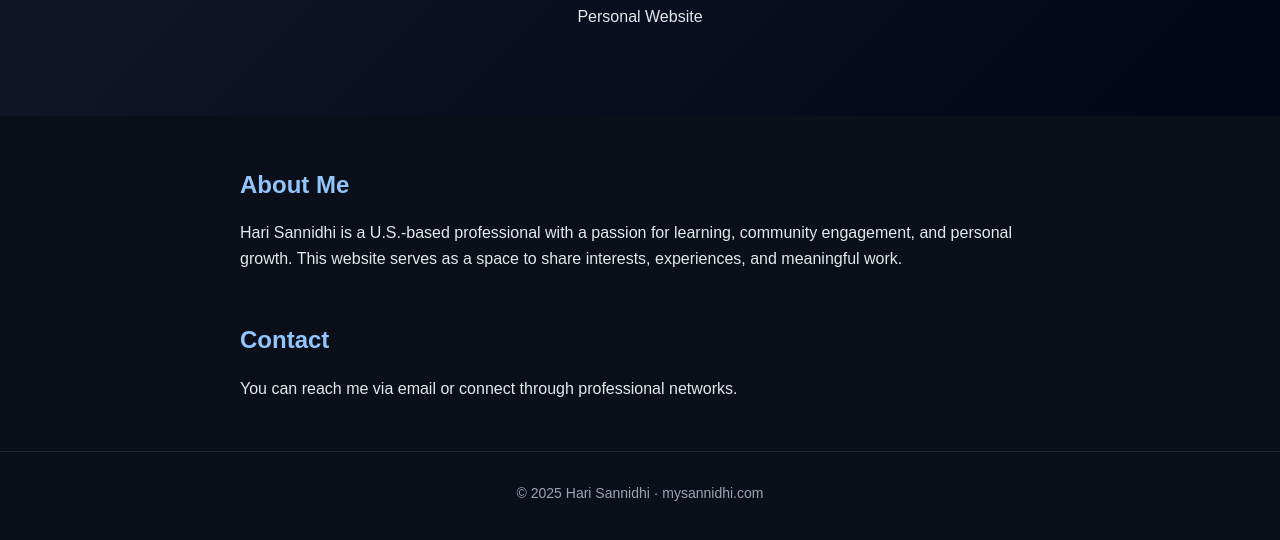
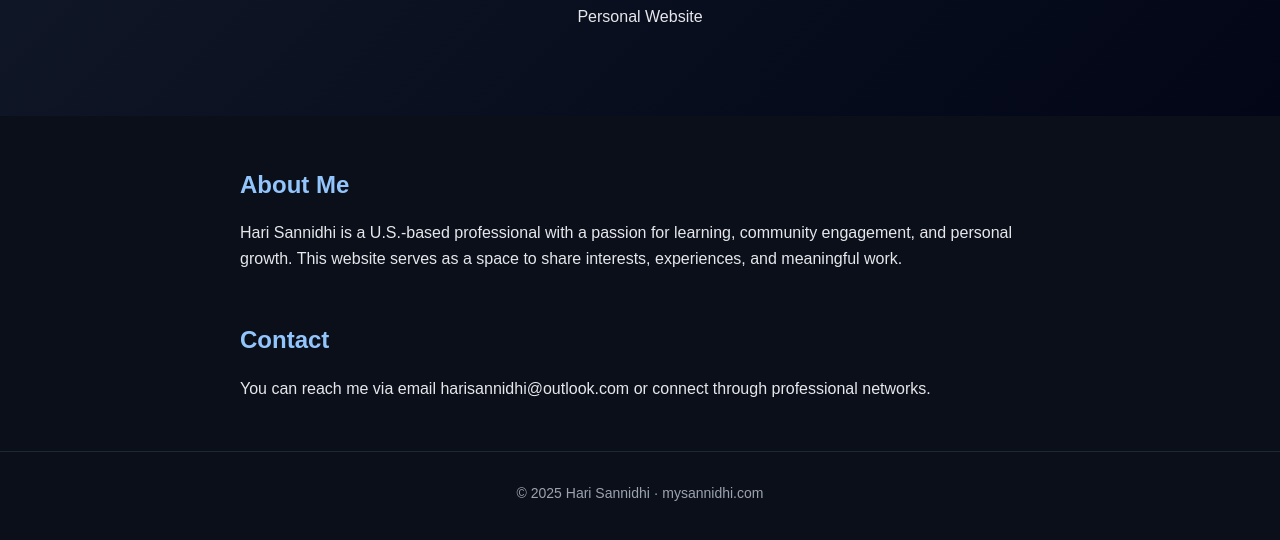
Before and after one commit to harivsannidhi/mysannidhi.com, a plain HTML site: page index.html in a window 1280 px wide. Shown: the part 146-686 px from the top of the page. Drawn offline with Linux system fonts and the light colour scheme.

Commit message:
Update contact information in index.html

```diff
--- a/index.html
+++ b/index.html
@@ -74,7 +74,7 @@
 <section>
   <h2>Contact</h2>
   <p>
-    You can reach me via email or connect through professional networks.
+    You can reach me via email harisannidhi@outlook.com or connect through professional networks.
   </p>
 </section>
 
```
